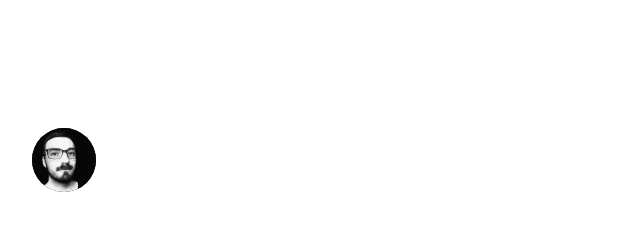
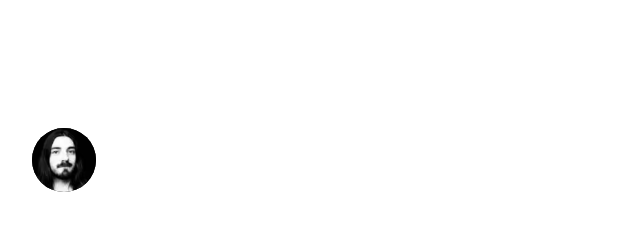
Before and after one commit to Alanaktion/alanaktion.github.io, an Astro site: page / in a window 1280 px wide. Shown: the top 225 px of the page, 144-784 px from the left. Built offline with nearby package versions, Linux system fonts and the light colour scheme; Astro itself is replaced by a stand-in of ours.

Commit message:
Add updated profile photo

```diff
--- a/src/layouts/Layout.astro
+++ b/src/layouts/Layout.astro
@@ -12,8 +12,8 @@ const {
 <head>
   <meta charset="UTF-8" />
   <meta name="viewport" content="width=device-width" />
-  <link rel="icon" href="/icon.webp" type="image/webp">
-  <link rel="icon" href="/icon.png">
+  <link rel="icon" href="/icon26.webp" type="image/webp">
+  <link rel="icon" href="/icon26.png">
   <meta name="author" content="Alan Hardman">
   <meta name="generator" content={generator ? `${Astro.generator} + ${generator}` : Astro.generator} />
   <title>{title}</title>
@@ -37,8 +37,8 @@ const {
         <a class="group rounded-full" href="/">
           <span class="sr-only">Home</span>
           <picture>
-            <source srcset="/me.avif" type="image/avif">
-            <img class="ring-3 ring-transparent group-hover:ring-zinc-300 dark:group-hover:ring-zinc-700 transition rounded-full bg-black object-cover size-12" src="/me.webp" alt="Photo of Alan.">
+            <source srcset="/me26.avif" type="image/avif">
+            <img class="ring-3 ring-transparent group-hover:ring-zinc-300 dark:group-hover:ring-zinc-700 transition rounded-full bg-black object-cover size-12" src="/me26.webp" alt="Photo of Alan.">
           </picture>
         </a>
         <nav class="pointer-events-auto hidden md:block">
--- a/src/pages/index.astro
+++ b/src/pages/index.astro
@@ -35,8 +35,8 @@ const data = {
   <div class="max-w-2xl">
     <div class="mb-9">
       <picture>
-        <source srcset="/me.avif" type="image/avif">
-        <img class="rounded-full bg-black object-cover size-16" src="/me.webp" alt="Photo of Alan.">
+        <source srcset="/me26.avif" type="image/avif">
+        <img class="rounded-full bg-black object-cover size-16" src="/me26.webp" alt="Photo of Alan.">
       </picture>
     </div>
 
```
Also changed, not shown: public/icon26.png (added), public/icon26.webp (added), public/me26.avif (added), public/me26.webp (added).
